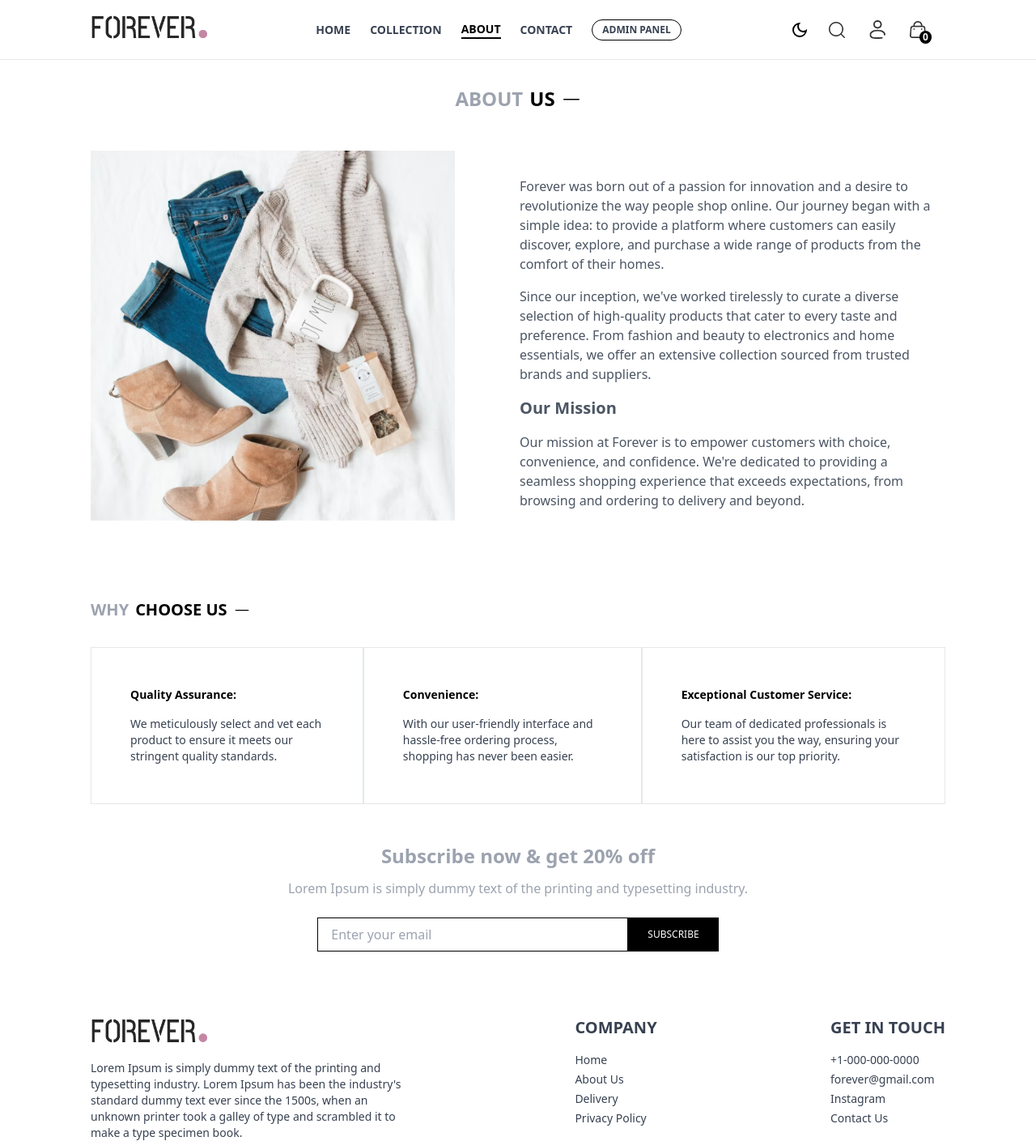
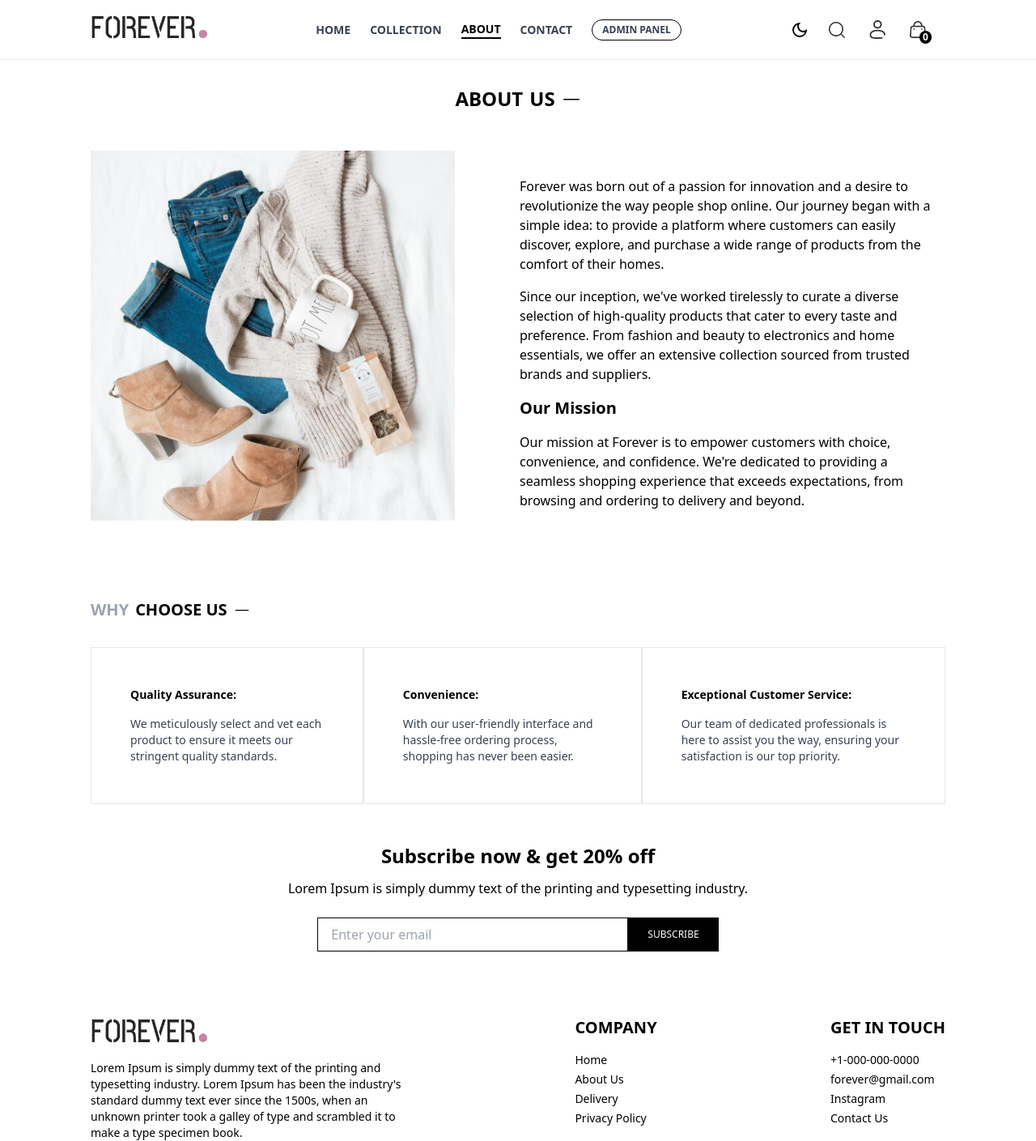
Before and after one commit to Lakshy-a/FOREVER_FRONTEND, a React (Vite) app: page /about in a window 1280 px wide. Shown: the whole page at 81% size. Built offline with nearby package versions, Linux system fonts and the light colour scheme.

Commit message:
Some enhancement

```diff
--- a/src/Components/userPanelComponents/AboutPage.jsx
+++ b/src/Components/userPanelComponents/AboutPage.jsx
@@ -12,17 +12,17 @@ const AboutPage = () => {
   const isDark = useSelector((state) => state.dark.darkMode)
 
   return (
-    <div className={`${isDark ? "bg-gray-950" : ""} custom-padding`}>
-      <div className={`${isDark ? "text-gray-100" : "text-gray-400"} uppercase text-2xl  font-semibold flex items-center justify-center mt-8`}>
-        About <span className={`${isDark ? "text-gray-100" : "text-black"} ml-2 `}>Us </span>
-        <span className={`${isDark ? "text-gray-100" : "text-black "} ml-2`}>
+    <div className={` custom-padding`}>
+      <div className={` uppercase text-2xl  font-semibold flex items-center justify-center mt-8`}>
+        About <span className={` ml-2 `}>Us </span>
+        <span className={` ml-2`}>
           <GoHorizontalRule />
         </span>
       </div>
       <div className="mt-12 xs:flex md:gap-12 lg:gap-20 justify-center">
         <img src={about_img} className="w-[450px]" alt="About Us" />
         <div>
-          <div className={`${isDark ? "text-gray-200" : "text-gray-600"} mt-8`}>
+          <div className={` mt-8`}>
             <p>
               Forever was born out of a passion for innovation and a desire to
               revolutionize the way people shop online. Our journey began with
@@ -39,8 +39,8 @@ const AboutPage = () => {
             </p>
           </div>
           <div className="mt-4">
-            <h3 className={`${isDark ? "text-gray-100" : "text-gray-600"} text-xl font-semibold`}>Our Mission</h3>
-            <p className={`${isDark ? "text-gray-100" : "text-gray-600"} mt-4`}>
+            <h3 className={` text-xl font-semibold`}>Our Mission</h3>
+            <p className={` mt-4`}>
               Our mission at Forever is to empower customers with choice,
               convenience, and confidence. We're dedicated to providing a
               seamless shopping experience that exceeds expectations, from
--- a/src/Components/userPanelComponents/Footer.jsx
+++ b/src/Components/userPanelComponents/Footer.jsx
@@ -11,12 +11,12 @@ const Footer = () => {
   const isDark = useSelector((state) => state.dark.darkMode)
 
   return (
-    <div className={`${isDark ? "bg-gray-950" : ""} px-4 md:px-4 lg:px-28 xs:flex justify-between mt-10 xs:mt-20`}>
+    <div className={` px-4 md:px-4 lg:px-28 xs:flex justify-between mt-10 xs:mt-20`}>
       <div>
         <div>
           <img src={logo} className="w-36 cursor-pointer" alt="logo" />
         </div>
-        <p className={`${isDark ? "text-gray-200" : "text-gray-700"} text-sm mt-3  xs:w-96 xs:text-start`}>
+        <p className={` text-sm mt-3  xs:w-96 xs:text-start`}>
           Lorem Ipsum is simply dummy text of the printing and typesetting
           industry. Lorem Ipsum has been the industry's standard dummy text ever
           since the 1500s, when an unknown printer took a galley of type and
@@ -24,8 +24,8 @@ const Footer = () => {
         </p>
       </div>
       <div>
-        <div className={`${isDark ? "text-gray-200" : "text-gray-700"} uppercase text-xl font-semibold mt-10 xs:mt-0`}>Company</div>
-        <ul className={`${isDark ? "text-gray-200" : "text-gray-700"} mt-4 text-sm font-normal`}>
+        <div className={` uppercase text-xl font-semibold mt-10 xs:mt-0`}>Company</div>
+        <ul className={` mt-4 text-sm font-normal`}>
           <NavLink to="/"><li className="mt-1 cursor-pointer">Home</li></NavLink>
           <NavLink to="/about"><li className="mt-1 cursor-pointer">About Us</li></NavLink>
           <NavLink to="deliveryPolicy"><li className="mt-1 cursor-pointer">Delivery</li></NavLink>
@@ -33,8 +33,8 @@ const Footer = () => {
         </ul>
       </div>
       <div>
-        <div className={`${isDark ? "text-gray-200" : "text-gray-700"} uppercase text-xl font-semibold mt-10 xs:mt-0`}>Get In Touch</div>
-        <ul className={`${isDark ? "text-gray-200" : "text-gray-700"} mt-4 text-sm font-normal`}>
+        <div className={` uppercase text-xl font-semibold mt-10 xs:mt-0`}>Get In Touch</div>
+        <ul className={` mt-4 text-sm font-normal`}>
           <li className="mt-1">+1-000-000-0000</li>
           <li className="mt-1 cursor-pointer">forever@gmail.com</li>
           <li className="mt-1 cursor-pointer">Instagram</li>
--- a/src/Components/userPanelComponents/LatestCollections.jsx
+++ b/src/Components/userPanelComponents/LatestCollections.jsx
@@ -38,7 +38,7 @@ const LatestCoection = () => {
         </p>
         <div className="grid grid-cols-2 gap-4 mt-4 md:grid-cols-3 lg:grid-cols-5 ">
           {latestCollection.map((product) => (
-            <SingleProduct key={product.id} product={product} />
+            <SingleProduct key={product._id} product={product} />
           ))}
         </div>
       </div>
--- a/src/Components/userPanelComponents/Login.jsx
+++ b/src/Components/userPanelComponents/Login.jsx
@@ -44,7 +44,7 @@ const Login = () => {
     <>
       <div className="w-full h-96 flex flex-col items-center justify-center">
         <div className=" text-3xl flex items-center text-black font-serif">
-          Sign In
+          Log In
           <span className="text-black ml-2">
             <GoHorizontalRule />
           </span>
--- a/src/Components/userPanelComponents/Navbar.jsx
+++ b/src/Components/userPanelComponents/Navbar.jsx
@@ -137,7 +137,7 @@ const Navbar = () => {
         <div onClick={handleSearchClick}>
           <img src={search_icon} className="w-5 cursor-pointer" alt="search" />
         </div>
-        <NavLink className="relative">
+        {/* <NavLink className="relative"> */}
           <div className="relative group">
             <div
               className={`${
@@ -151,11 +151,11 @@ const Navbar = () => {
               )}
             </div>
 
-            <div className="w-fit h-fit rounded-md border border-black absolute top-8  opacity-0 pointer-events-none group-hover:opacity-100 group-hover:pointer-events-auto transition-opacity duration-200 flex flex-col gap-2 text-sm font-semibold overflow-hidden">
+            <div className="w-fit h-fit rounded-md border border-black absolute top-8 opacity-0 pointer-events-none group-hover:opacity-100 group-hover:pointer-events-auto transition-opacity duration-200 flex flex-col gap-2 text-sm font-semibold overflow-hidden">
               {isUser ? (
                 <>
                   <NavLink to={"/profile"}>
-                    <div className="cursor-pointer hover:bg-black hover:text-white px-4">
+                    <div className="cursor-pointer hover:bg-black hover:text-white px-4 py-1">
                       Profile
                     </div>
                   </NavLink>
@@ -182,7 +182,7 @@ const Navbar = () => {
               )}
             </div>
           </div>
-        </NavLink>
+        {/* </NavLink> */}
         <NavLink to={"/cart"}>
           <div className="relative">
             <img src={cart_icon} className="w-5 cursor-pointer" alt="cart" />
--- a/src/Components/userPanelComponents/SubscribeNow.jsx
+++ b/src/Components/userPanelComponents/SubscribeNow.jsx
@@ -8,11 +8,11 @@ const SubscribeNow = () => {
   const isDark = useSelector((state) => state.dark.darkMode)
 
   return (
-    <div className={`${isDark ? "bg-gray-950" : ""} mt-12 px-8 xs:px-0 `}>
-      <h2 className={`${isDark ? "text-gray-100" : "text-gray-400"} text-2xl font-semibold text-center`}>
+    <div className={`mt-12 px-8 xs:px-0 `}>
+      <h2 className={` text-2xl font-semibold text-center`}>
         Subscribe now & get 20% off
       </h2>
-      <div className={`${isDark ? "text-gray-100" : "text-gray-400"} mt-3 text-center `}>
+      <div className={`mt-3 text-center `}>
         Lorem Ipsum is simply dummy text of the printing and typesetting
         industry.
       </div>
--- a/src/Components/userPanelComponents/UserProfile.jsx
+++ b/src/Components/userPanelComponents/UserProfile.jsx
@@ -5,9 +5,13 @@ const UserProfile = () => {
   const [userData, setUserData] = useState(null); // Initialize with null
 
   useEffect(() => {
+    const token = sessionStorage.getItem("token");
+
     axios
       .get(`${import.meta.env.VITE_API_BASE_URL}/auth/userProfile`, {
-        withCredentials: true,
+        headers: {
+          Authorization: `Bearer ${token}`
+        }
       })
       .then((response) => {
         console.log(response.data.data)
@@ -28,7 +32,7 @@ const UserProfile = () => {
       </div>
       <div className="w-full flex flex-col items-start">
         <div>Your Contact Details</div>
-       <div> Phone- {userData.phone}, Email- {userData.email} </div>
+        <div> Phone- {userData.phone}, Email- {userData.email} </div>
       </div>
     </div>
   );
```
Also changed, not shown: 2 other files (tests, documents, lock files or other folders).
